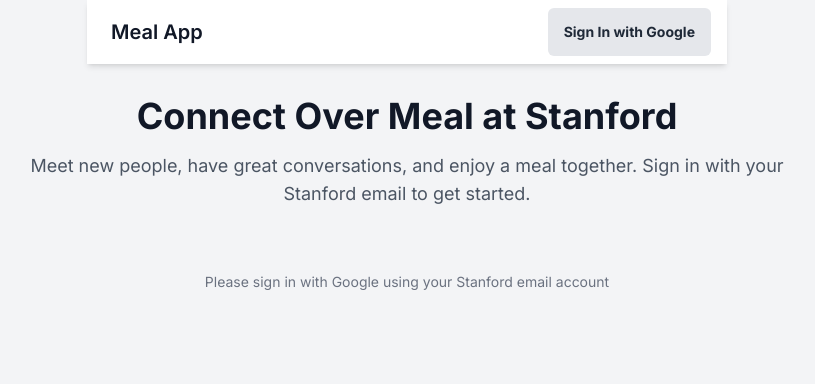
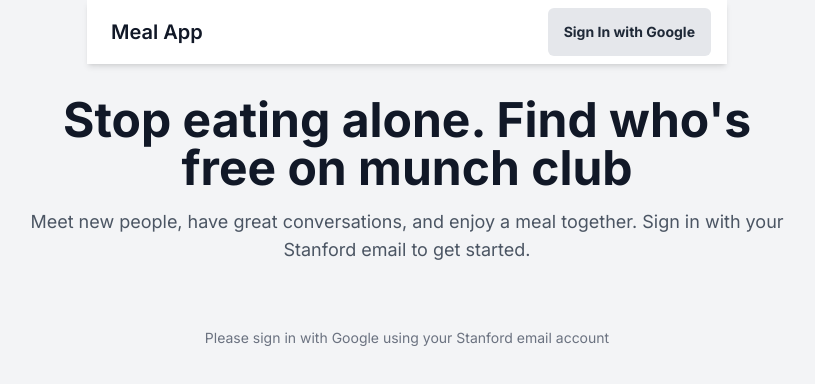
Before and after one commit to awesel/munch-club, a Next.js app: page / in a window 1280 px wide. Shown: the top 384 px of the page, without its empty margins (233-1048 px from the left). Built offline with nearby package versions, Linux system fonts and the light colour scheme; no server answers.

Commit message:
Update homepage with new tagline

```diff
--- a/app/page.tsx
+++ b/app/page.tsx
@@ -64,8 +64,8 @@
       <Header title="Meal App" />
       <main className="flex flex-col items-center justify-center pt-24 px-4">
         <div className="max-w-3xl text-center mb-8">
-          <h1 className="text-3xl sm:text-4xl font-bold text-gray-900 dark:text-white mb-4">
-            Connect Over Meal at Stanford
+          <h1 className="text-3xl sm:text-5xl font-bold text-gray-900 dark:text-white mb-4">
+            Stop eating alone. Find who's free on munch club
           </h1>
           <p className="text-lg text-gray-600 dark:text-gray-400 mb-8">
             Meet new people, have great conversations, and enjoy a meal together.
```
